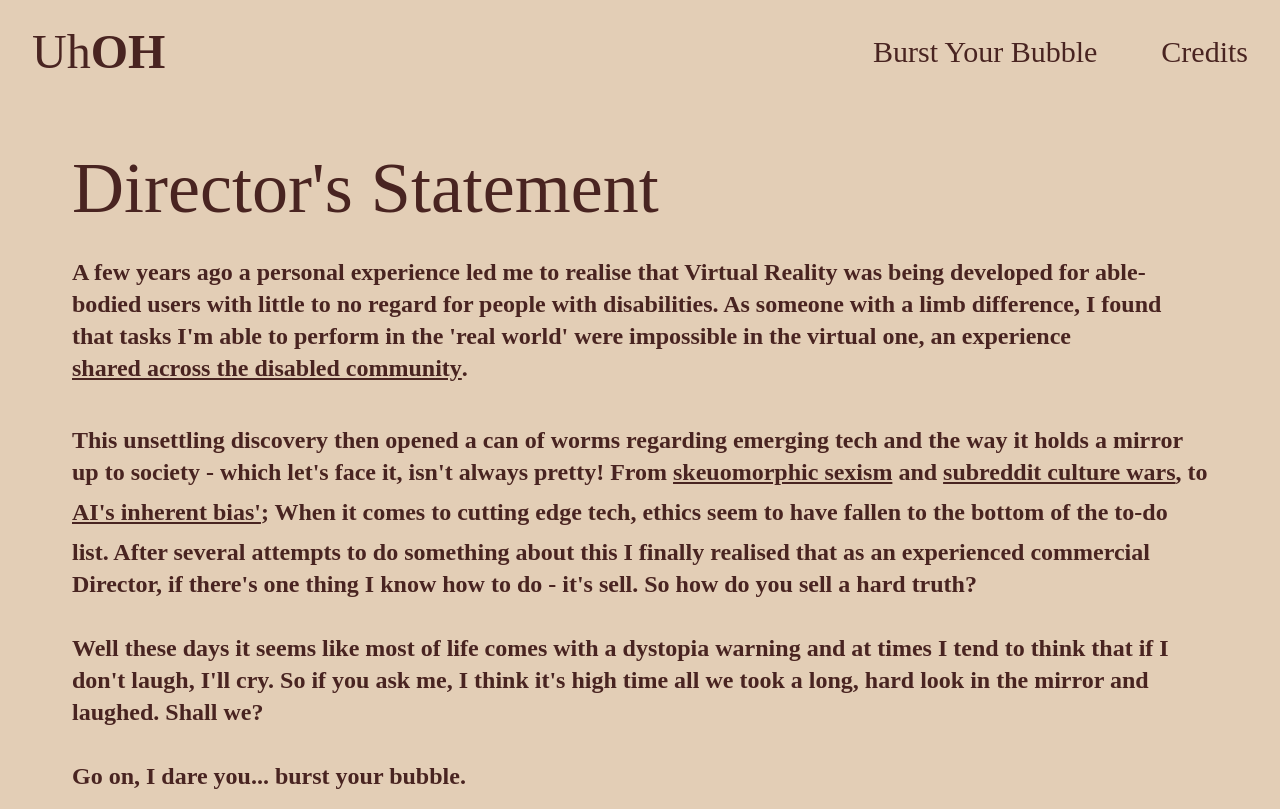
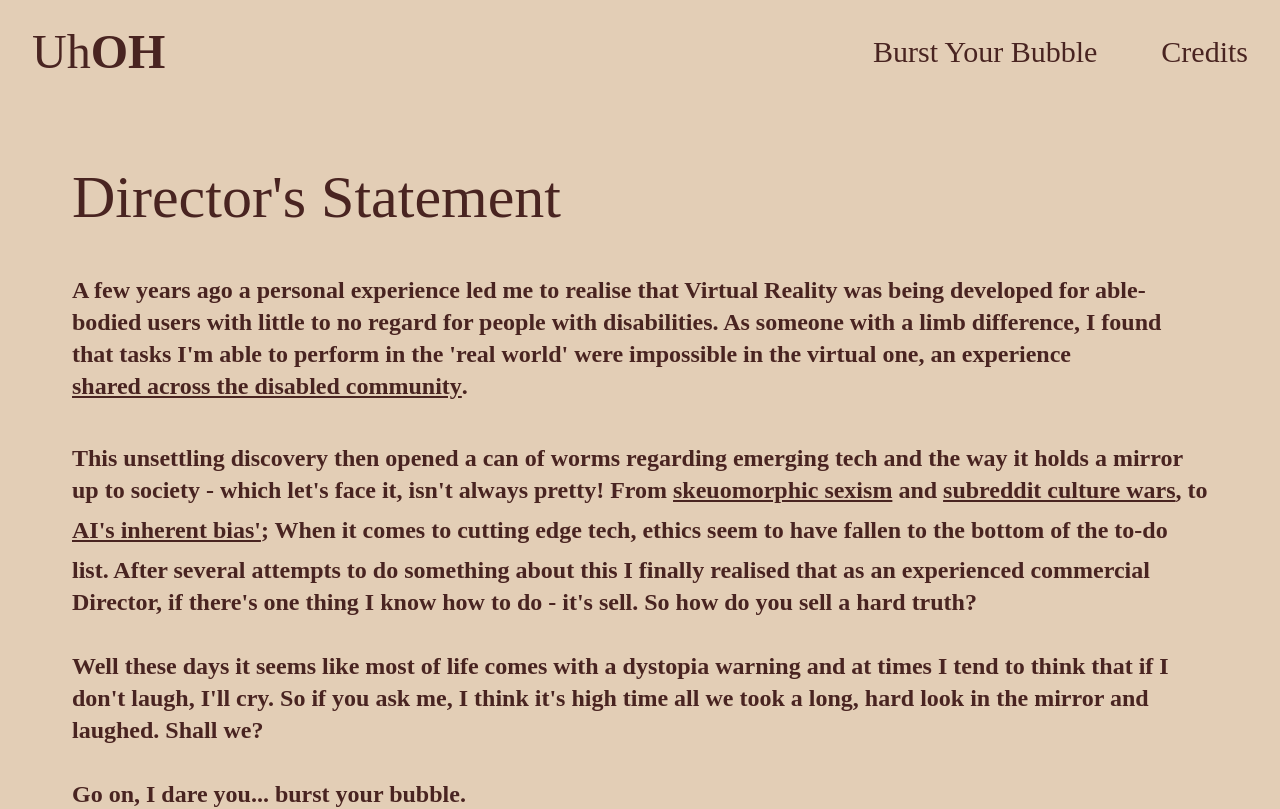
Before and after one commit to harrisoncparker/uhoh, a Next.js app: page /burst-your-bubble in a window 1280 px wide. Shown: the top 809 px of the page. Built offline with nearby package versions, Linux system fonts and the light colour scheme; a web font is replaced by a local one.

Commit message:
target launch screen - reduce title size

```diff
--- a/src/app/burst-your-bubble/page.js
+++ b/src/app/burst-your-bubble/page.js
@@ -11,7 +11,7 @@ export default function BurstYourBubble() {
             <section className="pt-12">
                 <WrapperSection>
                     <div>
-                        <h1 className="text-5xl sm:text-6xl md:text-7xl	font-title stroke-2">
+                        <h1 className="text-4xl sm:text-5xl md:text-6xl leading-[1.5] sm:leading-[1.5] md:leading-[1.5] font-title stroke-2">
                             Director's Statement
                         </h1>
                         <div className="font-bold">
--- a/src/app/credits/page.js
+++ b/src/app/credits/page.js
@@ -25,7 +25,7 @@ export default function CreditsPage() {
             <WrapperHome>
                 <div className="flex flex-col-reverse md:flex-row justify-center">
                     <div className="text-center md:text-right mt-16 md:mt-0">
-                        <h1 className="text-5xl sm:text-6xl md:text-7xl	font-title stroke-2 mb-10 md:mb-20">
+                        <h1 className="text-4xl sm:text-5xl md:text-6xl leading-[1.5] sm:leading-[1.5] md:leading-[1.5] font-title stroke-2 mb-10 md:mb-20">
                             Credits
                         </h1>
                         {creditsData.map((creditSection, key) => <CreditSection creditSection={creditSection} key={key} />)}
--- a/src/sections/product-section.js
+++ b/src/sections/product-section.js
@@ -33,7 +33,7 @@ export default function ProductSection({ children, subtitle, product }) {
                     <div className="order-first md:order-none">
                         <div className="flex">
                             <div>
-                                <h1 className="text-5xl sm:text-6xl md:text-7xl leading-[1.4] font-title stroke-2">
+                                <h1 className="text-4xl sm:text-5xl md:text-6xl leading-[1.5] sm:leading-[1.5] md:leading-[1.5] font-title stroke-2">
                                     {product.title}
                                 </h1>
                                 <p className="italic mt-4">
```
